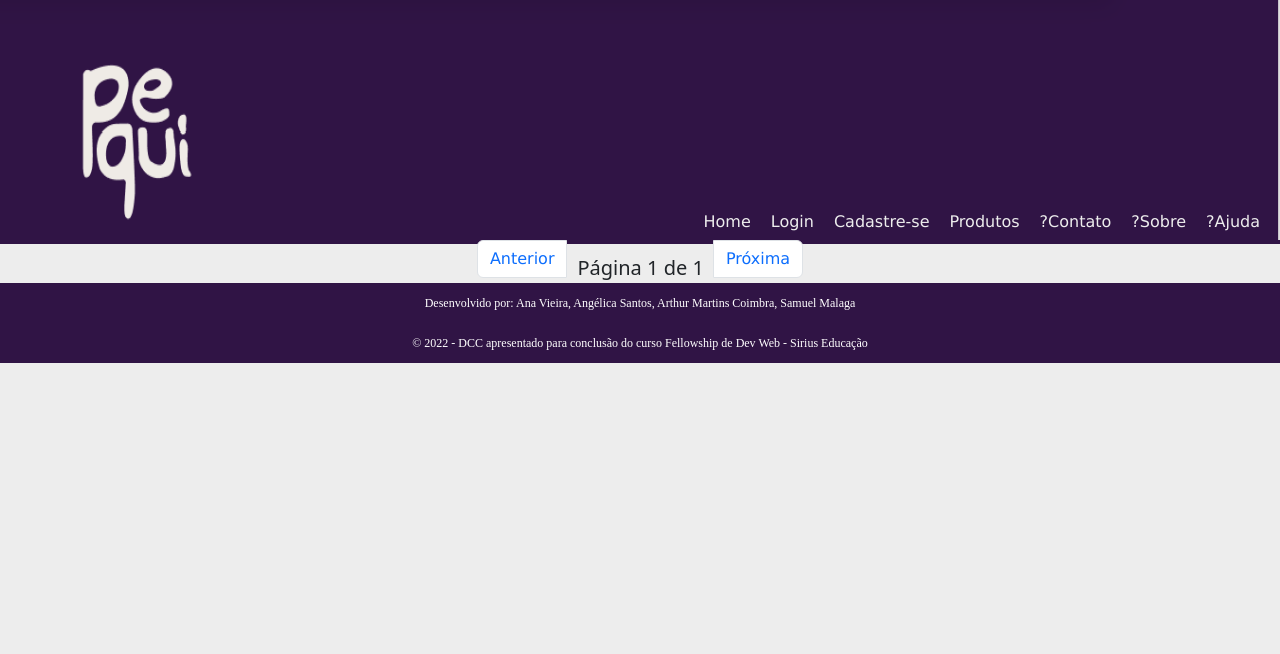
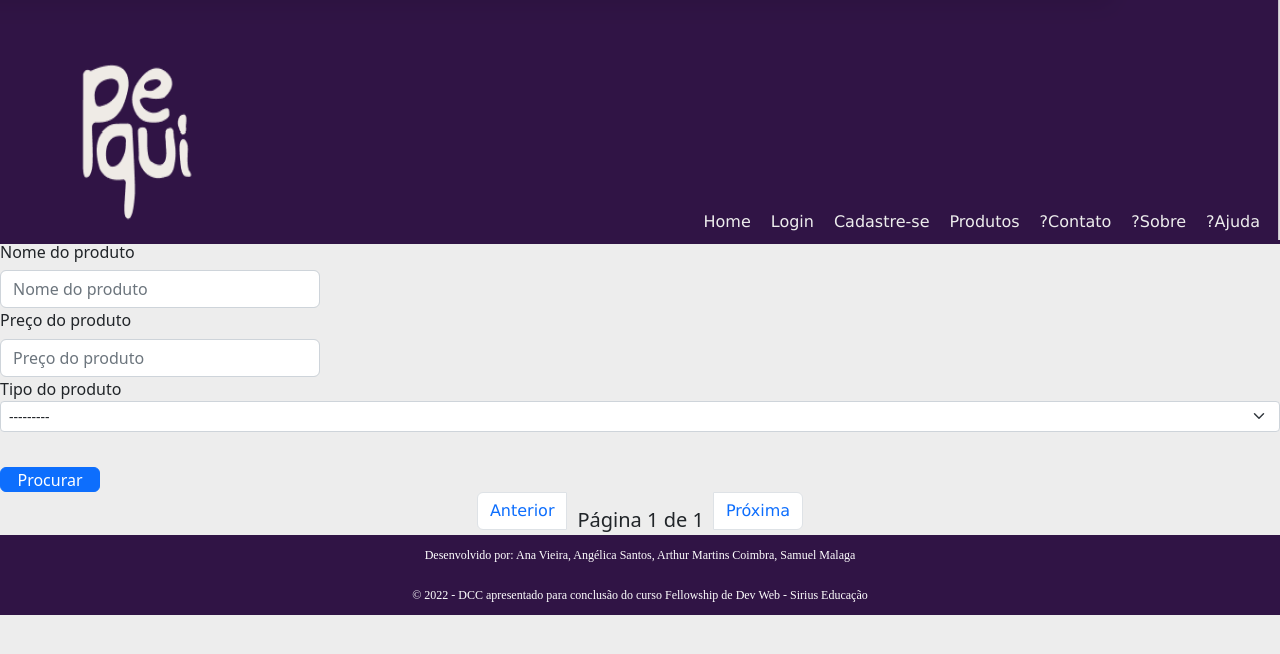
Before and after one commit to SamuelMalaga/PequiWebApp, a Django app: page /produtos/ in a window 1280 px wide. Shown: the top 654 px of the page. Run offline with Django 4.2, Linux system fonts and the light colour scheme; data that the repository does not hold is empty; some libraries are stand-ins or nearby versions.

Commit message:
Inicio da etapa final do desenvolvimento da plataforma PequiWebApp alteração do filter forms

```diff
--- a/core/templates/global_template.html
+++ b/core/templates/global_template.html
@@ -8,7 +8,7 @@
   <meta http-equiv="X-UA-Compatible" content="IE=edge">
   <meta name="viewport" content="width=device-width, initial-scale=1.0">
 <link href="https://cdn.jsdelivr.net/npm/bootstrap@5.2.1/dist/css/bootstrap.min.css" rel="stylesheet" integrity="sha384-iYQeCzEYFbKjA/T2uDLTpkwGzCiq6soy8tYaI1GyVh/UjpbCx/TYkiZhlZB6+fzT" crossorigin="anonymous">
-<link rel="stylesheet" type="text/css" href="{% static 'css\styles.css' %}">
+<link rel="stylesheet" type="text/css" href="{% static 'css\styles.css' %}?{% now "U" %}">
   <title>Pequi</title>
 </head>
   {% comment %} <header> -----------------------------------------------------------------> Header Antigo
--- a/core/templates/pagina_produtos.html
+++ b/core/templates/pagina_produtos.html
@@ -1,16 +1,32 @@
 {% extends 'global_template.html' %}
 {% load templatehelpers %}
 {% load static %}
+{% load widget_tweaks %}
 {% block content %}
-    <div class="filter">
-
-    </div>
-        {% comment %} <form method="get" class="form_pagination">
-          {% with params=request.GET.urlencode %}
-            {{meuFiltro.form}}
-          {% endwith %}
-          <button type="submit">Procurar</button>
-        </form> {% endcomment %}
+    <div class="produto_filter">
+    <form method="get" class="filter_form">
+      {% with params=request.GET.urlencode %}
+          <div class="form-group col-sm-4 col-md-3">
+            <label>Nome do produto</label>
+            {% render_field meuFiltro.form.nome_produto class="form-control" style="margin-top: 2%" placeholder="Nome do produto"%}
+          </div>
+          <div class="form-group col-sm-4 col-md-3">
+            <label>Preço do produto</label>
+            {% render_field meuFiltro.form.preco_produto class="form-control" style="margin-top: 2%" placeholder="Preço do produto"%}
+          </div>
+          <div class="custom-select">
+            <label for="id_tipo_produto">Tipo do produto</label>
+            <select class="form-select form-select-sm" name="tipo_produto" id="id_tipo_produto" >
+              <option>
+                {% for tipo_produto in meuFiltro.form.tipo_produto %}
+                {{tipo_produto.tag}}
+                {% endfor %}
+              </option>
+            </select>
+          </div>
+           <button class="btn btn-primary" type="submit" style="width: 100px; height: 25px; padding:0; margin-top: 35px;">Procurar</button>
+      {% endwith %}
+    </form>
     </div>
     <div class='produto_display'>
       {% for Produto in Produtos %}
@@ -32,8 +48,7 @@
       </div>
       {% endfor %}
     </div>
-    <div class="filter_pagination">
-      <div class="produto_pagination">
+    <div class="produto_pagination">
         <nav class='pagination_menu'aria-label="Page navigation example">
           <ul class="pagination justify-content-center" style="margin:0">
             {% if Produtos.has_previous %}
@@ -51,8 +66,8 @@
             {% endif %}
           </ul>
         </nav>
-      </div>
     </div>
+
     {% comment %} Display antigo dos produtos em formato de tabela
     <table>
       <tr>
--- a/main/settings.py
+++ b/main/settings.py
@@ -43,6 +43,7 @@ INSTALLED_APPS = [
     'django_filters',
     'bootstrap5',
     'bootstrapform',
+    'widget_tweaks',
     #Apps criados
     'core'
 ]
```
Also changed, not shown: core/static/css/styles.css (+28 -8 lines).
